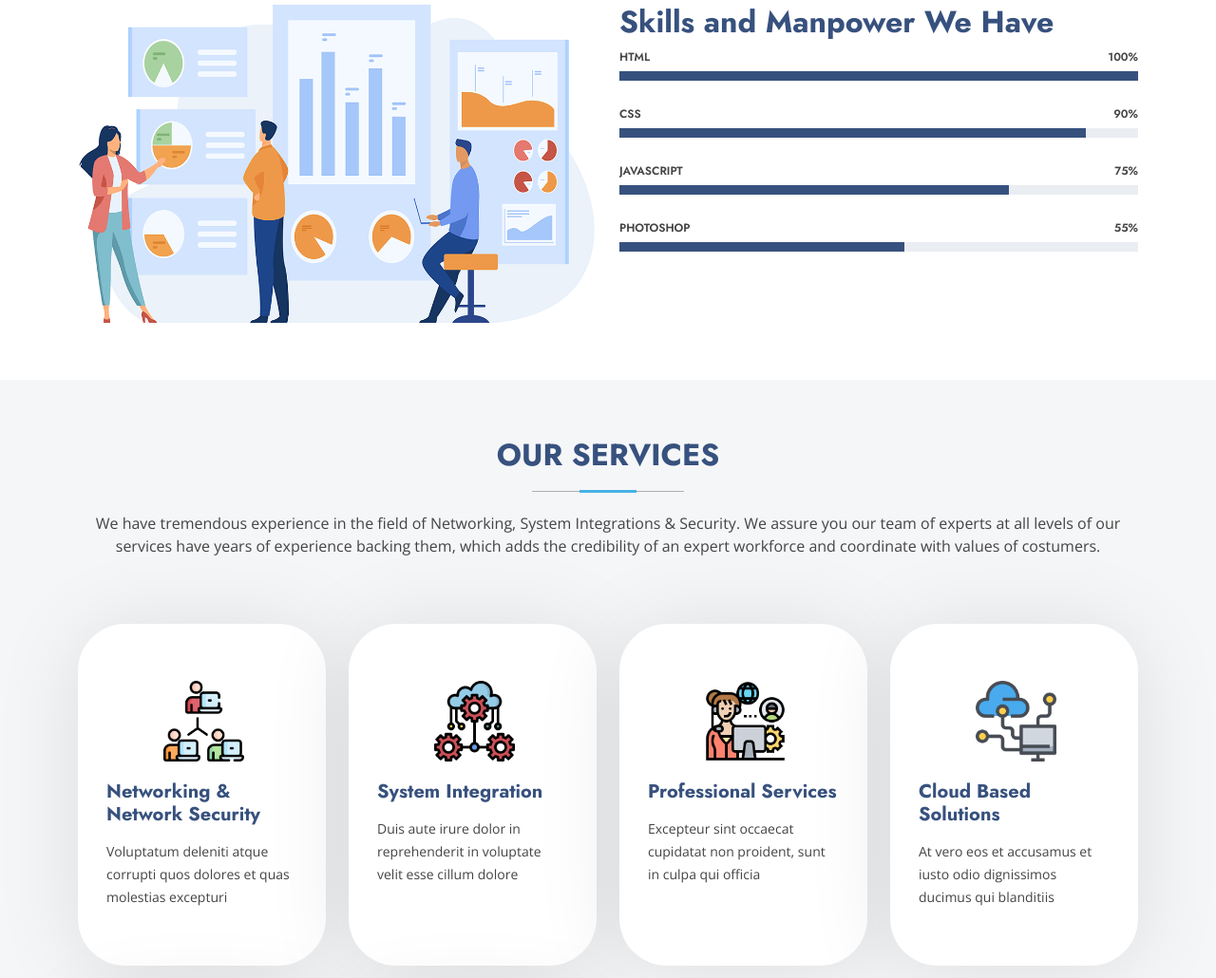
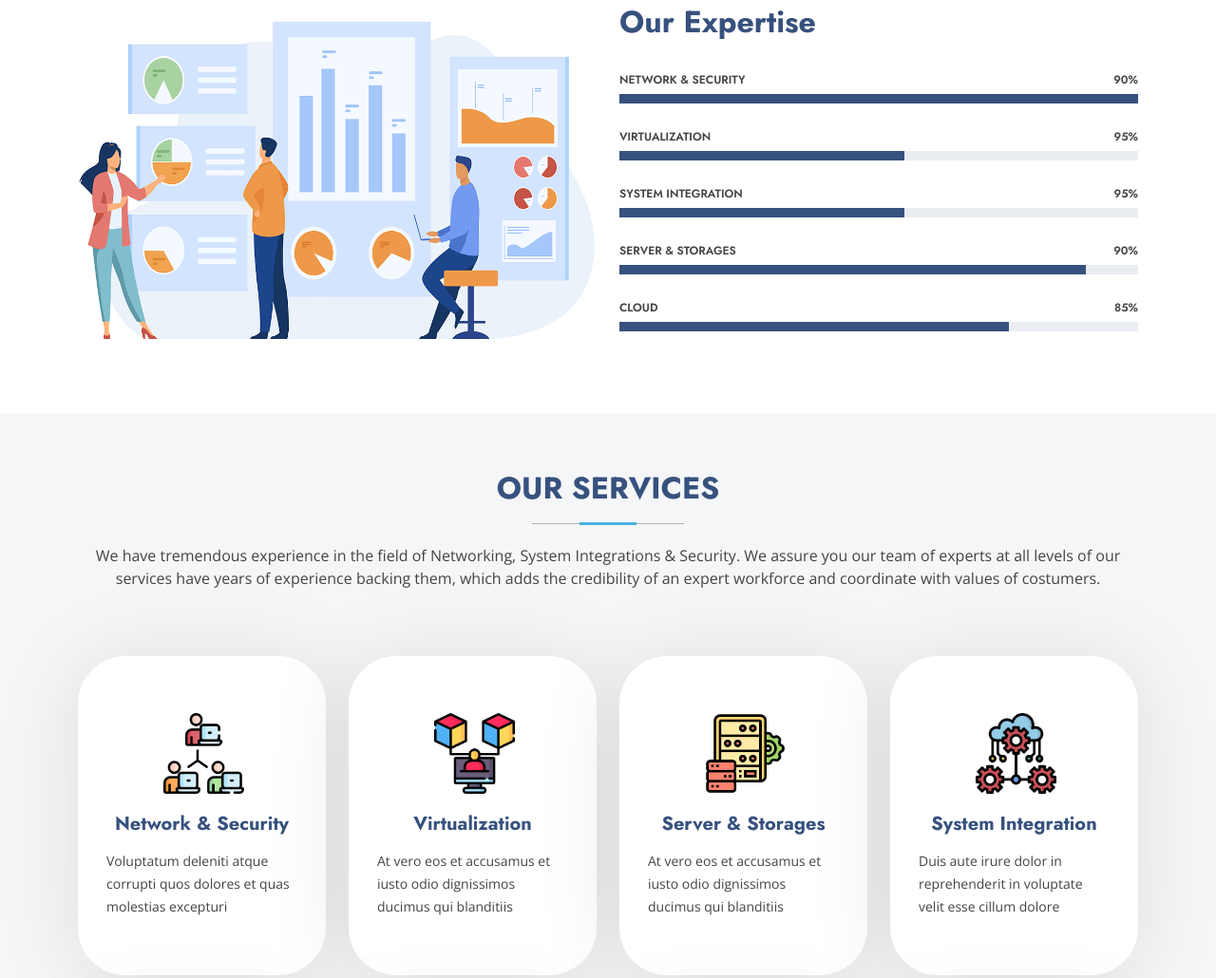
Before and after one commit to pumpking786/Anvil, a plain HTML site: page index.html in a window 1280 px wide. Shown: the part 1950-2980 px from the top of the page at 95% size. Drawn offline with nearby package versions, Linux system fonts and the light colour scheme.

Commit message:
services done

```diff
--- a/assets/css/main.css
+++ b/assets/css/main.css
@@ -1288,6 +1288,7 @@ section,
   font-weight: 700;
   margin-bottom: 15px;
   font-size: 20px;
+  text-align: center;
 }
 
 .services .service-item h4 a {
--- a/index.html
+++ b/index.html
@@ -275,7 +275,7 @@
 
           <div class="col-lg-6 pt-4 pt-lg-0 content">
 
-            <h3>Skills and Manpower We Have</h3>
+            <h3>Our Expertise</h3><br>
             <!-- <p class="fst-italic">
               These are the skills we have.
             </p> -->
@@ -283,32 +283,40 @@
             <div class="skills-content skills-animation">
 
               <div class="progress">
-                <span class="skill"><span>HTML</span> <i class="val">100%</i></span>
+                <span class="skill"><span>Network & Security</span> <i class="val">90%</i></span>
                 <div class="progress-bar-wrap">
                   <div class="progress-bar" role="progressbar" aria-valuenow="100" aria-valuemin="0" aria-valuemax="100"></div>
                 </div>
               </div><!-- End Skills Item -->
 
               <div class="progress">
-                <span class="skill"><span>CSS</span> <i class="val">90%</i></span>
+                <span class="skill"><span>Virtualization</span> <i class="val">95%</i></span>
+                <div class="progress-bar-wrap">
+                  <div class="progress-bar" role="progressbar" aria-valuenow="55" aria-valuemin="0" aria-valuemax="100"></div>
+                </div>
+              </div><!-- End Skills Item -->
+
+              <div class="progress">
+                <span class="skill"><span>System Integration</span> <i class="val">95%</i></span>
+                <div class="progress-bar-wrap">
+                  <div class="progress-bar" role="progressbar" aria-valuenow="55" aria-valuemin="0" aria-valuemax="100"></div>
+                </div>
+              </div><!-- End Skills Item -->
+
+              <div class="progress">
+                <span class="skill"><span>Server & Storages</span> <i class="val">90%</i></span>
                 <div class="progress-bar-wrap">
                   <div class="progress-bar" role="progressbar" aria-valuenow="90" aria-valuemin="0" aria-valuemax="100"></div>
                 </div>
               </div><!-- End Skills Item -->
 
               <div class="progress">
-                <span class="skill"><span>JavaScript</span> <i class="val">75%</i></span>
+                <span class="skill"><span>Cloud</span> <i class="val">85%</i></span>
                 <div class="progress-bar-wrap">
                   <div class="progress-bar" role="progressbar" aria-valuenow="75" aria-valuemin="0" aria-valuemax="100"></div>
                 </div>
               </div><!-- End Skills Item -->
 
-              <div class="progress">
-                <span class="skill"><span>Photoshop</span> <i class="val">55%</i></span>
-                <div class="progress-bar-wrap">
-                  <div class="progress-bar" role="progressbar" aria-valuenow="55" aria-valuemin="0" aria-valuemax="100"></div>
-                </div>
-              </div><!-- End Skills Item -->
 
             </div>
 
@@ -335,16 +343,39 @@
           <div class="col-xl-3 col-md-6 d-flex" data-aos="fade-up" data-aos-delay="100">
             <div class="service-item position-relative">
               <div class="icon"><img src="./assets/img/networking.png" alt=""></div>
-              <h4><a href="" class="stretched-link">Networking & Network Security</a></h4>
+              <h4><a href="" class="stretched-link">Network & Security</a></h4>
               <p>Voluptatum deleniti atque corrupti quos dolores et quas molestias excepturi</p>
             </div>
           </div><!-- End Service Item -->
 
+          <div class="col-xl-3 col-md-6 d-flex" data-aos="fade-up" data-aos-delay="400">
+            <div class="service-item position-relative">
+              <div class="icon"><img src="./assets/img/virtual.png" alt=""></div>
+              <h4><a href="" class="stretched-link">Virtualization</a></h4>
+              <p>At vero eos et accusamus et iusto odio dignissimos ducimus qui blanditiis</p>
+            </div>
+          </div><!-- End Service Item -->
+
+          <div class="col-xl-3 col-md-6 d-flex" data-aos="fade-up" data-aos-delay="400">
+            <div class="service-item position-relative">
+              <div class="icon"><img src="./assets/img/storage.png" alt=""></div>
+              <h4><a href="" class="stretched-link">Server & Storages</a></h4>
+              <p>At vero eos et accusamus et iusto odio dignissimos ducimus qui blanditiis</p>
+            </div>
+          </div><!-- End Service Item -->
           <div class="col-xl-3 col-md-6 d-flex" data-aos="fade-up" data-aos-delay="200">
             <div class="service-item position-relative">
               <div class="icon"><img src="./assets/img/system.png" alt=""></div>
               <h4><a href="" class="stretched-link">System Integration</a></h4>
               <p>Duis aute irure dolor in reprehenderit in voluptate velit esse cillum dolore</p>
+            </div>
+          </div><!-- End Service Item -->
+
+          <div class="col-xl-3 col-md-6 d-flex" data-aos="fade-up" data-aos-delay="400">
+            <div class="service-item position-relative">
+              <div class="icon"><img src="./assets/img/cloud.png" alt=""></div>
+              <h4><a href="" class="stretched-link">Cloud Based Solutions</a></h4>
+              <p>At vero eos et accusamus et iusto odio dignissimos ducimus qui blanditiis</p>
             </div>
           </div><!-- End Service Item -->
 
@@ -358,18 +389,12 @@
 
           <div class="col-xl-3 col-md-6 d-flex" data-aos="fade-up" data-aos-delay="400">
             <div class="service-item position-relative">
-              <div class="icon"><img src="./assets/img/cloud.png" alt=""></div>
-              <h4><a href="" class="stretched-link">Cloud Based Solutions</a></h4>
-              <p>At vero eos et accusamus et iusto odio dignissimos ducimus qui blanditiis</p>
-            </div>
-          </div><!-- End Service Item -->
-          <div class="col-xl-3 col-md-6 d-flex" data-aos="fade-up" data-aos-delay="400">
-            <div class="service-item position-relative">
               <div class="icon"><img src="./assets/img/manage.png" alt=""></i></div>
               <h4><a href="" class="stretched-link">Managed Services</a></h4>
               <p>At vero eos et accusamus et iusto odio dignissimos ducimus qui blanditiis</p>
             </div>
           </div><!-- End Service Item -->
+
           <div class="col-xl-3 col-md-6 d-flex" data-aos="fade-up" data-aos-delay="400">
             <div class="service-item position-relative">
               <div class="icon"><img src="./assets/img/website.png" alt=""></div>
@@ -377,6 +402,7 @@
               <p>At vero eos et accusamus et iusto odio dignissimos ducimus qui blanditiis</p>
             </div>
           </div><!-- End Service Item -->
+
         </div>
 
       </div>
```
Also changed, not shown: assets/img/storage.png (added), assets/img/virtual.png (added).
